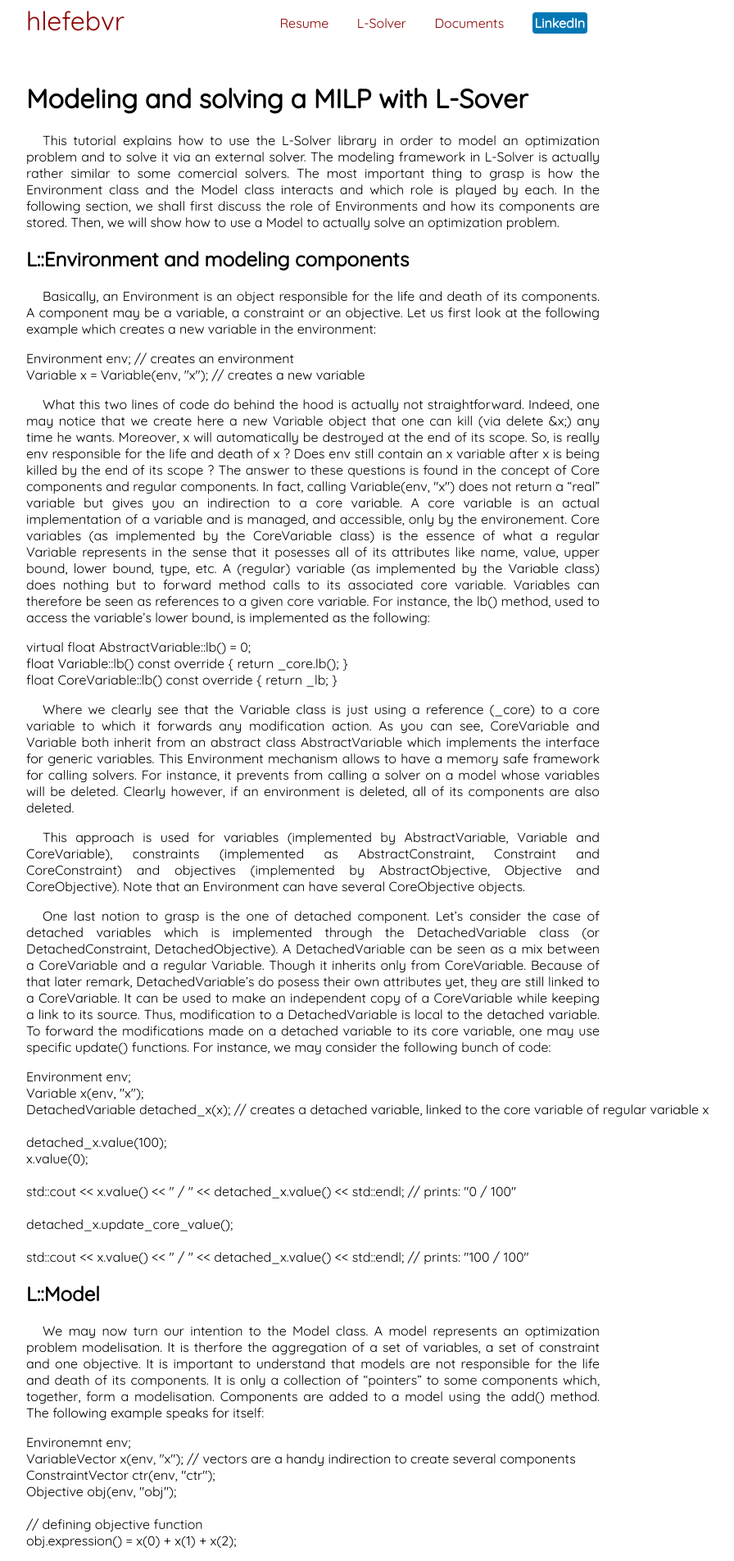
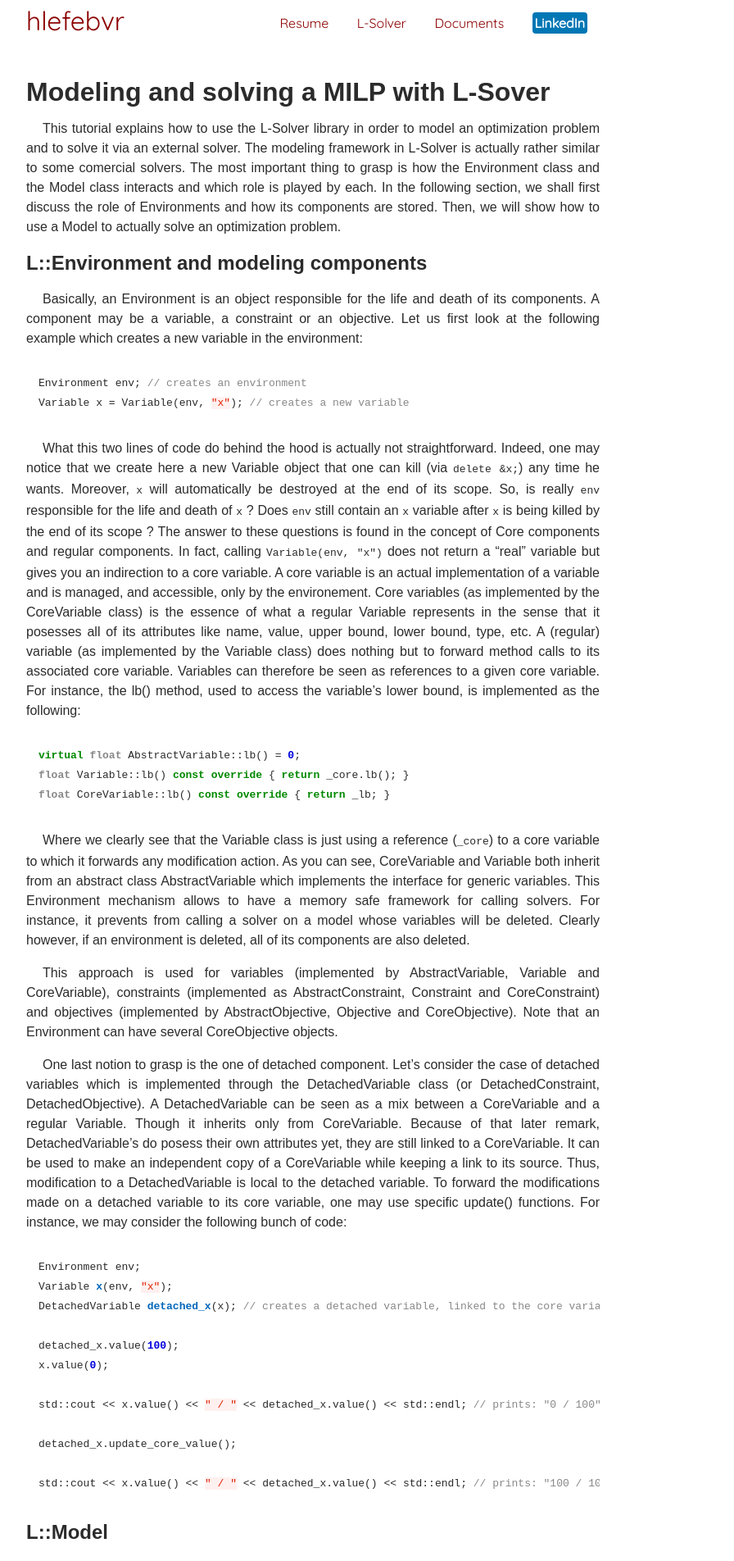
Before and after one commit to hlefebvr/hlefebvr.github.io, a Jekyll site: the page built from posts/en_lsolver_modeling_milp.md, in a window 1280 px wide. Shown: the top 1904 px of the page at 82% size, without its empty margins (258-1154 px from the left). Built offline with Jekyll 4.4.1, drawn with Linux system fonts in a browser that asks for light colours; comment, search, counter and statistics services are not loaded.

Commit message:
syntax highlight

````diff
--- a/_config.yml
+++ b/_config.yml
@@ -2,4 +2,7 @@ title: hlefebvr
 tagline: just like home
 description: Ph.D Student at DEI - Università Di Bologna
 markdown: kramdown
-highlighter: rouge
+
+kramdown:
+  input: GFM
+  syntax_highlighter: rouge
--- a/_includes/head.html
+++ b/_includes/head.html
@@ -10,5 +10,6 @@
     </title>
     <link href="https://fonts.googleapis.com/css?family=Quicksand" rel="stylesheet">
     <link rel="stylesheet" href="/public/css/design.css">
+    <link rel="stylesheet" href="/public/css/highlight.css">
     <script src='https://cdnjs.cloudflare.com/ajax/libs/mathjax/2.7.5/latest.js?config=TeX-MML-AM_CHTML' async></script>
 </head>
--- a/posts/en_lsolver_modeling_milp.md
+++ b/posts/en_lsolver_modeling_milp.md
@@ -12,14 +12,14 @@ This tutorial explains how to use the L-Solver library in order to model an opti
 
 Basically, an Environment is an object responsible for the life and death of its components. A component may be a variable, a constraint or an objective. Let us first look at the following example which creates a new variable in the environment:
 
-```cpp
+```c++
 Environment env; // creates an environment
 Variable x = Variable(env, "x"); // creates a new variable
 ```
 
 What this two lines of code do behind the hood is actually not straightforward. Indeed, one may notice that we create here a new Variable object that one can kill (via `delete &x;`) any time he wants. Moreover, `x` will automatically be destroyed at the end of its scope. So, is really `env` responsible for the life and death of `x` ? Does `env` still contain an `x` variable after `x` is being killed by the end of its scope ? The answer to these questions is found in the concept of Core components and regular components. In fact, calling `Variable(env, "x")` does not return a "real" variable but gives you an indirection to a core variable. A core variable is an actual implementation of a variable and is managed, and accessible, only by the environement. Core variables (as implemented by the CoreVariable class) is the essence of what a regular Variable represents in the sense that it posesses all of its attributes like name, value, upper bound, lower bound, type, etc. A (regular) variable (as implemented by the Variable class) does nothing but to forward method calls to its associated core variable. Variables can therefore be seen as references to a given core variable. For instance, the lb() method, used to access the variable's lower bound, is implemented as the following:
 
-```
+```c++
 virtual float AbstractVariable::lb() = 0;
 float Variable::lb() const override { return _core.lb(); }
 float CoreVariable::lb() const override { return _lb; }
@@ -30,7 +30,7 @@ Where we clearly see that the Variable class is just using a reference (`_core`)
 This approach is used for variables (implemented by AbstractVariable, Variable and CoreVariable), constraints (implemented as AbstractConstraint, Constraint and CoreConstraint) and objectives (implemented by AbstractObjective, Objective and CoreObjective). Note that an Environment can have several CoreObjective objects.
 
 One last notion to grasp is the one of detached component. Let's consider the case of detached variables which is implemented through the DetachedVariable class (or DetachedConstraint, DetachedObjective). A DetachedVariable can be seen as a mix between a CoreVariable and a regular Variable. Though it inherits only from CoreVariable. Because of that later remark, DetachedVariable's do posess their own attributes yet, they are still linked to a CoreVariable. It can be used to make an independent copy of a CoreVariable while keeping a link to its source. Thus, modification to a DetachedVariable is local to the detached variable. To forward the modifications made on a detached variable to its core variable, one may use specific update() functions. For instance, we may consider the following bunch of code:
-```
+```c++
 Environment env;
 Variable x(env, "x");
 DetachedVariable detached_x(x); // creates a detached variable, linked to the core variable of regular variable x
--- a/public/css/design.css
+++ b/public/css/design.css
@@ -1,6 +1,3 @@
-* {
-    font-family: 'Quicksand', sans-serif;
-}
 html, body {
     margin: 0;
     padding: 0;
@@ -8,8 +5,11 @@ html, body {
 body {
     position: relative;
     min-height: 100vh;
+    font-family: Arial, Helvetica, sans-serif;
+    color: #2b2b2b;
 }
 #header {
+    font-family: 'Quicksand', sans-serif;
     margin-bottom: 50px;
 }
 #header h1{
@@ -79,8 +79,16 @@ p {
 }
 #main {
     padding-bottom: 100px;
+    line-height: 1.5em;
 }
 .embeded-doc {
     width: 100%;
     height: 800px;
 }
+pre {
+    padding: 15px;
+    overflow-x: auto;
+}
+pre * {
+    font-family: monospace;
+}
--- /dev/null
+++ b/public/css/highlight.css
@@ -0,0 +1,146 @@
+.highlight table td { padding: 5px; }
+.highlight table pre { margin: 0; }
+.highlight .c, .highlight .ch, .highlight .cd, .highlight .cm, .highlight .cpf, .highlight .c1 {
+  color: #888888;
+}
+.highlight .cp {
+  color: #cc0000;
+  font-weight: bold;
+}
+.highlight .cs {
+  color: #cc0000;
+  background-color: #fff0f0;
+  font-weight: bold;
+}
+.highlight .err {
+  color: #a61717;
+  background-color: #e3d2d2;
+}
+.highlight .gr {
+  color: #aa0000;
+}
+.highlight .gh {
+  color: #333333;
+}
+.highlight .gu {
+  color: #666666;
+}
+.highlight .gd {
+  color: #000000;
+  background-color: #ffdddd;
+}
+.highlight .gi {
+  color: #000000;
+  background-color: #ddffdd;
+}
+.highlight .ge {
+  font-style: italic;
+}
+.highlight .gs {
+  font-weight: bold;
+}
+.highlight .gl {
+  color: #888888;
+}
+.highlight .go {
+  color: #888888;
+}
+.highlight .gp {
+  color: #555555;
+}
+.highlight .gt {
+  color: #aa0000;
+}
+.highlight .k, .highlight .kc, .highlight .kd, .highlight .kn, .highlight .kr, .highlight .kv {
+  color: #008800;
+  font-weight: bold;
+}
+.highlight .kp {
+  color: #008800;
+}
+.highlight .kt {
+  color: #888888;
+  font-weight: bold;
+}
+.highlight .m, .highlight .mb, .highlight .mf, .highlight .mh, .highlight .mi, .highlight .il, .highlight .mo, .highlight .mx {
+  color: #0000dd;
+  font-weight: bold;
+}
+.highlight .s, .highlight .sa, .highlight .sb, .highlight .sc, .highlight .dl, .highlight .sd, .highlight .s2, .highlight .sh, .highlight .s1 {
+  color: #dd2200;
+  background-color: #fff0f0;
+}
+.highlight .se {
+  color: #0044dd;
+  background-color: #fff0f0;
+}
+.highlight .si {
+  color: #3333bb;
+  background-color: #fff0f0;
+}
+.highlight .sx {
+  color: #22bb22;
+  background-color: #f0fff0;
+}
+.highlight .sr {
+  color: #008800;
+}
+.highlight .ss {
+  color: #aa6600;
+  background-color: #fff0f0;
+}
+.highlight .na {
+  color: #336699;
+}
+.highlight .nb, .highlight .bp {
+  color: #003388;
+}
+.highlight .nc {
+  color: #bb0066;
+  font-weight: bold;
+}
+.highlight .no {
+  color: #003366;
+  font-weight: bold;
+}
+.highlight .nd {
+  color: #555555;
+}
+.highlight .ne {
+  color: #bb0066;
+  font-weight: bold;
+}
+.highlight .nf, .highlight .fm {
+  color: #0066bb;
+  font-weight: bold;
+}
+.highlight .nl {
+  color: #336699;
+}
+.highlight .nn {
+  color: #bb0066;
+  font-weight: bold;
+}
+.highlight .py {
+  color: #336699;
+  font-weight: bold;
+}
+.highlight .nt {
+  color: #bb0066;
+  font-weight: bold;
+}
+.highlight .nv, .highlight .vc, .highlight .vm {
+  color: #336699;
+}
+.highlight .vg {
+  color: #dd7700;
+}
+.highlight .vi {
+  color: #3333bb;
+}
+.highlight .ow {
+  color: #008800;
+}
+.highlight .w {
+  color: #bbbbbb;
+}
````
